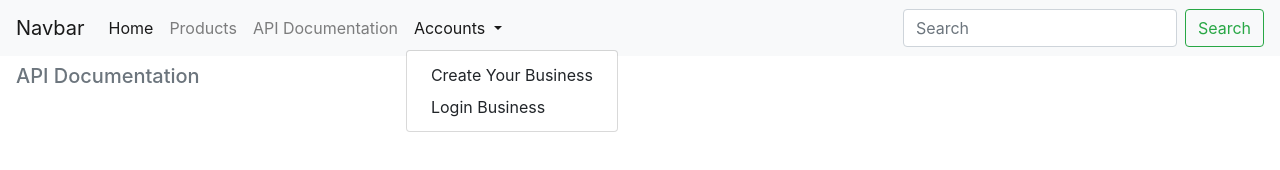
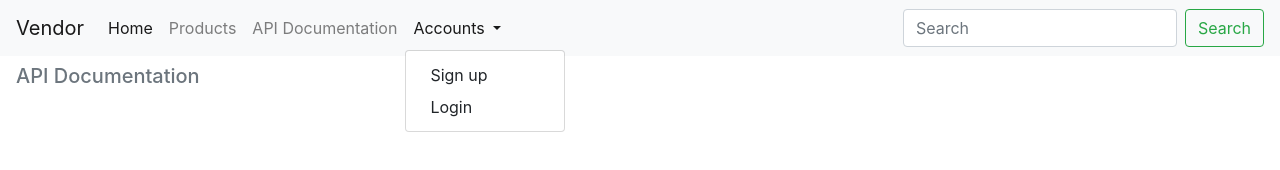
Before and after one commit to gionsunday/Vendors, a website: page public/index.html in a window 1280 px wide. Both pictures are taken after a click on the button "Accounts". Drawn offline with Linux system fonts and the light colour scheme; files that its build step writes are made by us from their sources.

Commit message:
Update index.html

```diff
--- a/public/index.html
+++ b/public/index.html
@@ -12,7 +12,7 @@
 <body>
 
     <nav class="navbar navbar-expand-lg navbar-light bg-light">
-        <a class="navbar-brand" href="#">Navbar</a>
+        <a class="navbar-brand" href="#">Vendor</a>
         <button class="navbar-toggler" type="button" data-toggle="collapse" data-target="#navbarSupportedContent" aria-controls="navbarSupportedContent" aria-expanded="false" aria-label="Toggle navigation">
           <span class="navbar-toggler-icon"></span>
         </button>
@@ -23,7 +23,7 @@
               <a class="nav-link" href="#">Home <span class="sr-only">(current)</span></a>
             </li>
             <li class="nav-item">
-              <a class="nav-link" href="#">Products</a>
+              <a class="nav-link" href="login.html">Products</a>
             </li>
             <li class="nav-item">
               <a class="nav-link" href="https://documenter.getpostman.com/view/21111363/2s9YC8xWim">API Documentation</a>
@@ -33,8 +33,8 @@
               Accounts
               </a>
               <div class="dropdown-menu" aria-labelledby="navbarDropdown">
-                <a class="dropdown-item" href="signup.html">Create Your Business</a>
-                <a class="dropdown-item" href="login2.html">Login Business</a>
+                <a class="dropdown-item" href="signup.html">Sign up</a>
+                <a class="dropdown-item" href="login2.html">Login</a>
 
               </div>
             </li>
```
